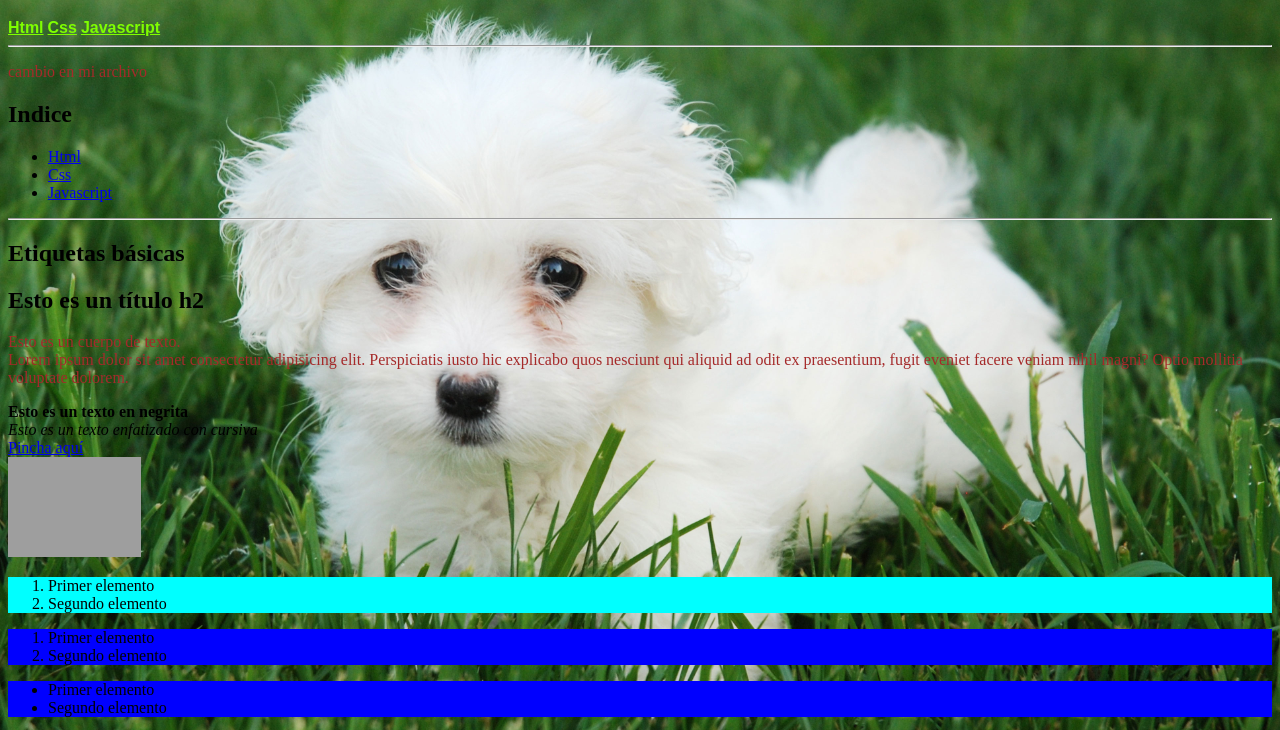
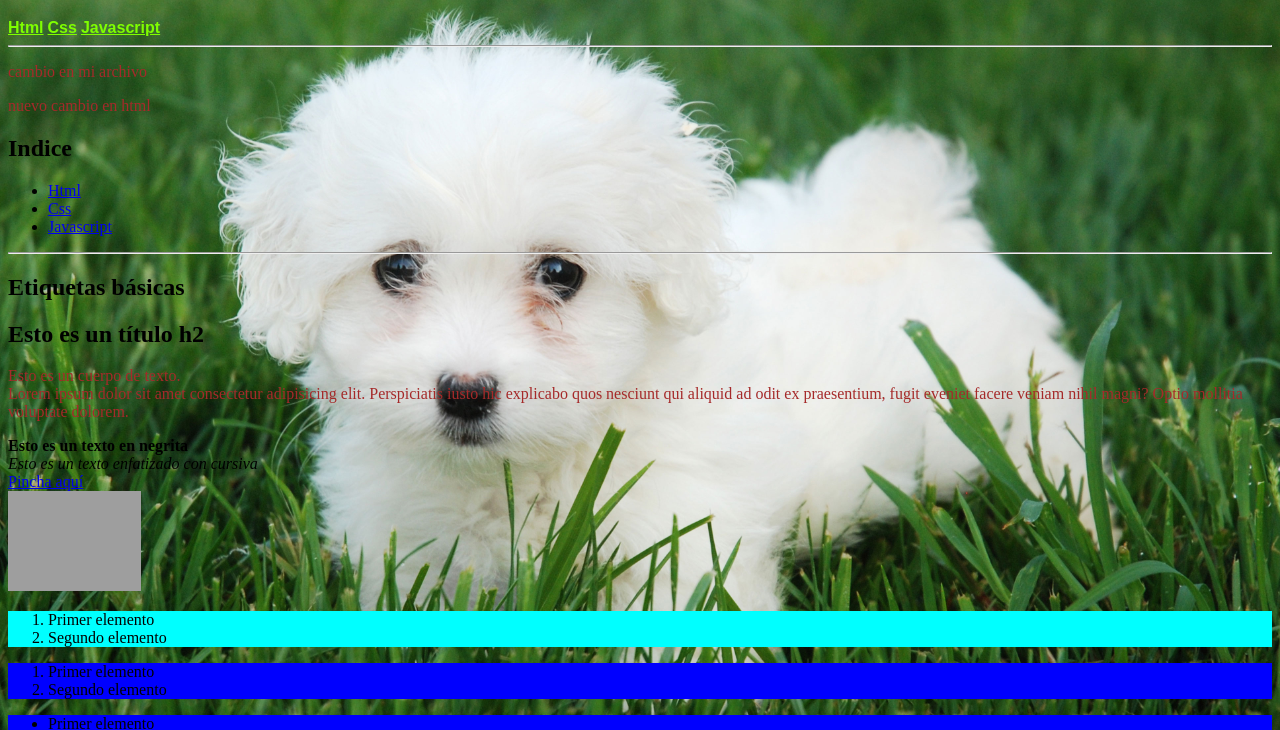
Before and after one commit to Roxpj/01, a plain HTML site: page index.html in a window 1280 px wide. Shown: the part 61-791 px from the top of the page. Drawn offline with Linux system fonts and the light colour scheme; grey boxes are pictures that could not be loaded.

Commit message:
cambios en html y css

```diff
--- a/index.html
+++ b/index.html
@@ -29,6 +29,7 @@
         </nav>
         <hr>
         <p>cambio en mi archivo</p>
+        <p>nuevo cambio en html</p>
     </header>
 
 
--- a/style.css
+++ b/style.css
@@ -19,6 +19,7 @@ body {
 /* #nombreid{
 
 } */
+ /* cambio en css */
 
 p {
     color:brown;
```
